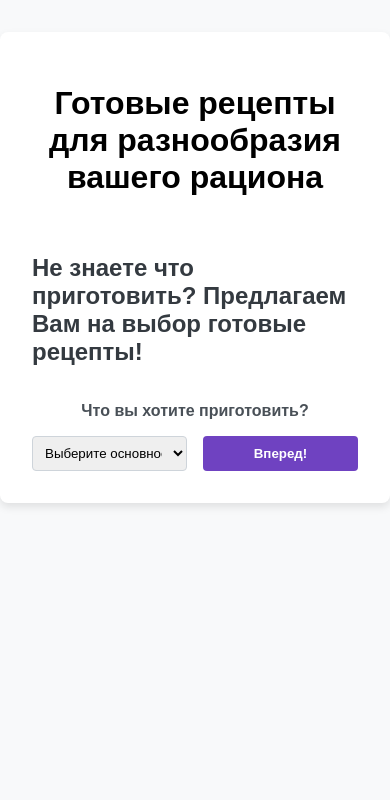
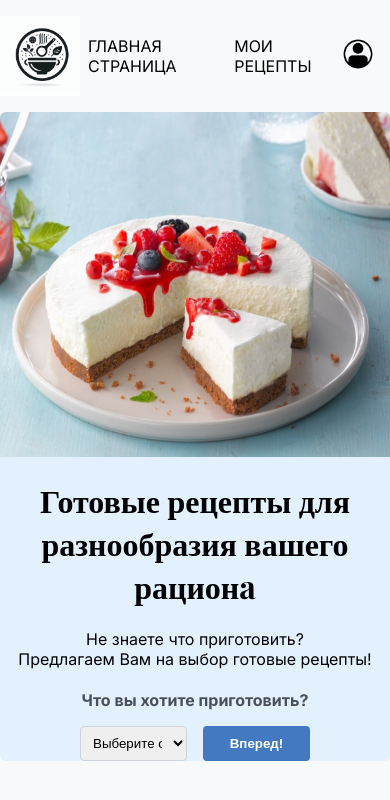
Before and after one commit to LFemina/ITGIRLS_teamproject3, a website built with Vite: page index.html in a window 390 px wide. Built offline with nearby package versions, Linux system fonts and the light colour scheme; a web font is replaced by a local one.

Commit message:
Styles added

```diff
--- a/index.html
+++ b/index.html
@@ -1,13 +1,44 @@
 <!doctype html>
-<html lang="en">
+<html lang="ru">
   <head>
     <meta charset="UTF-8" />
     <link rel="icon" type="image/svg+xml" href="/vite.svg" />
     <meta name="viewport" content="width=device-width, initial-scale=1.0" />
-    <title>Vite App</title>
+    <link rel="stylesheet" href="src/presentation/styles/styles.sass">
+    <link rel="preconnect" href="https://fonts.googleapis.com">
+    <link rel="preconnect" href="https://fonts.gstatic.com" crossorigin>
+    <link href="https://fonts.googleapis.com/css2?family=Inter:ital,opsz,wght@0,14..32,100..900;1,14..32,100..900&display=swap" rel="stylesheet">
+    <link href="https://fonts.googleapis.com/css2?family=Playfair+Display:ital,wght@0,400..900;1,400..900&display=swap" rel="stylesheet">
+    <title>MyRecipe</title>
   </head>
-  <body>
-    <div id="app"></div>
+  <body class="body-container">
+
+    <header class="header-nav">
+        <img class="header-nav__logo" src="src/presentation/images/logo1.jpeg" alt="логотип">
+        <a class="header-nav__item" href="#mainpage">ГЛАВНАЯ СТРАНИЦА</a>
+        <a class="header-nav__item" href="#myrecipes">МОИ РЕЦЕПТЫ</a>
+        <a href="/">
+          <img class="header-nav__personal-account" src="src/presentation/images/icon-person.png" alt="личный кабнет">
+        </a>
+    </header>
+
+    <main class="main">
+
+      <div class="cake" id="cake-display">
+        <img class="cake__img" src="src/presentation/images/cake.jpg" alt="торт">
+      </div>
+      <div class="text">
+          <h1 class="text__title">Готовые рецепты для разнообразия вашего рационa</h1>
+          <p class="text__paragraph">Не знаете что приготовить?<br> Предлагаем Вам на выбор готовые рецепты!</p>
+          <div id="app"></div>
+      </div>
+
+
+    </main>
+
+    <div class="random-recipe"></div>
+
     <script type="module" src="/main.js"></script>
+
   </body>
 </html>
--- a/src/presentation/App/App.js
+++ b/src/presentation/App/App.js
@@ -5,7 +5,7 @@ import "./styles.sass";
 
 export function App() {
   // контейнер с заголовками, вмещающий в себя форму, сообщение о загрузке, ответе и ошибке
-  const app = document.createElement("div");
+  const app = document.getElementById('app');
 
   // создаём ещё один div, в нём будет заголовок h2
   const titleForm =  document.createElement('div');
@@ -26,10 +26,8 @@ export function App() {
   app.appendChild(Form());
 
   // добавляем классы и контент
-  app.className = "container";
-  titleDoc.innerText = "Готовые рецепты для разнообразия вашего рациона"; // заголовок страницы
-  titleForm.className = 'title'; // контейнер для h2
-  titleFormH2.textContent = 'Не знаете что приготовить? Предлагаем Вам на выбор готовые рецепты!'; // h2
+     //УБРАЛА В ПРАВЫЙ БЛОК
+
 
   // контейнер с сообщением о загрузке
   loading.id = 'loading';
@@ -39,3 +37,5 @@ export function App() {
 
   return app;
 }
+
+document.getElementById('app').appendChild(App());
--- a/src/presentation/App/styles.sass
+++ b/src/presentation/App/styles.sass
@@ -1,13 +1,3 @@
-body
-  margin: 0
-  padding: 0
-  text-align: center
-  display: flex
-  justify-content: center
-  align-content: center
-  font-family: Arial, sans-serif
-  background-color: #f8f9fa
-
 .container
   display: flex
   flex-direction: column
--- a/src/presentation/Form/styles.sass
+++ b/src/presentation/Form/styles.sass
@@ -2,16 +2,18 @@
     display: grid
     grid-template-columns: repeat(2, 1fr)
     grid-template-rows: repeat(2, auto)
-    width: 100%
     gap: 1rem
     justify-content: center
     align-content: center
+    margin-left: 5rem
+    margin-right: 5rem
 
 .label
     grid-column: 1/3
     grid-row: 1/2
     font-weight: bold
     color: #495057
+    text-align: center
 
 #entity
     grid-column: 1/2
@@ -24,7 +26,7 @@
 .fetchBtn
     grid-column: 2/3
     grid-row: 2/3
-    background-color: #6f42c1
+    background-color: #4279c1
     color: #ffffff
     border: none
     padding: 0.5rem 1rem
@@ -36,4 +38,4 @@
     width: 100%
 
     &:hover
-        background-color: #5a32a3
+        background-color: #4132a3
--- a/src/presentation/Recipe/Recipe.js
+++ b/src/presentation/Recipe/Recipe.js
@@ -16,5 +16,7 @@ export function Recipe(recipe) {
   // добавляем классы
   container.className = 'result';
 
+  document.getElementById('cake-display').remove();
+
   return container;
 }
--- a/src/presentation/Recipe/styles.sass
+++ b/src/presentation/Recipe/styles.sass
@@ -6,8 +6,12 @@
     margin: 0
     padding: 1rem
     border-radius: 4px
-    background-color: #fff3cd
-    border: 1px solid #ffeeba
+    background-color: #e3f1ff
+    border: 1px solid #c5d3dd
+    margin-left: 5rem
+    margin-right: 5rem
+    margin-top: 1rem
+    margin-bottom: 1rem
 
 .header
     display: flex
@@ -23,3 +27,17 @@
 
 .content
     text-align: center
+
+@media screen and (max-width: 700px)
+    .result
+        display: flex
+        flex-direction: column
+        gap: 1rem
+        align-items: center
+        margin: 0
+        padding: 1rem
+        border-radius: 4px
+        background-color: #e3f1ff
+        border: 1px solid #c5d3dd
+        margin-top: 1rem
+        margin-bottom: 1rem
--- a/src/presentation/styles/styles.sass
+++ b/src/presentation/styles/styles.sass
@@ -1,4 +1,101 @@
-html, body
+html
     margin: 0
     padding: 0
-    background: green
+
+.body-container
+    margin: 0
+    padding: 0
+    display: flex
+    flex-direction: column
+    font-family: "Inter", sans-serif
+    background-color: #f8f9fa
+
+.header-nav
+    display: flex
+    justify-content: space-between
+    align-items: center
+    margin-left: 5rem
+    margin-right: 5rem
+
+    &__logo
+        width: 5rem
+        height: 5rem
+
+    &__personal-account
+        width: 2rem
+        height: 2rem
+
+    &__item
+        text-decoration: none
+        color: black
+
+.main
+    display: flex
+    margin-left: 5rem
+    margin-right: 5rem
+
+.cake
+    width: 50rem
+    height: 31rem
+
+    &__img
+        width: 100%
+        height: 100%
+        border-radius: 12px 0 0 12px
+
+.text
+    background-color: #e3f1ff
+    text-align: center
+    align-content: center
+    padding: 1rem
+
+    &__title
+        font-family: "Playfair Display", serif
+
+@media screen and (max-width: 700px)
+    .body-container
+        margin: 0
+        padding: 0
+        display: flex
+        flex-direction: column
+        font-family: "Inter", sans-serif
+        background-color: #f8f9fa
+        width: 100vw
+
+    .header-nav
+        display: flex
+        justify-content: space-between
+        align-items: center
+        margin: 1rem
+        margin-left: 0
+        gap: 0.5rem
+
+    .main
+        display: flex
+        flex-direction: column
+        justify-content: center
+        margin-left: 0
+        margin-right: 0
+        border-radius: 12px
+        width: 100%
+        height: 100%
+        min-width: 21.56rem
+        min-height: 33.56rem
+
+    .cake
+        width: 100%
+        height: 21.56rem
+
+        &__img
+            width: 100%
+            height: 100%
+            border-radius: 6px 6px 0 0
+
+    .text
+        background-color: #e3f1ff
+        text-align: center
+        align-content: center
+        padding: 0
+        width: 100%
+        height: 100%
+        border-radius: 0 0 6px 6px
```
Also changed, not shown: src/presentation/images/cake.jpg (added), src/presentation/images/icon-person.png (added), src/presentation/images/logo1.jpeg (added), src/presentation/images/search.png (added).
